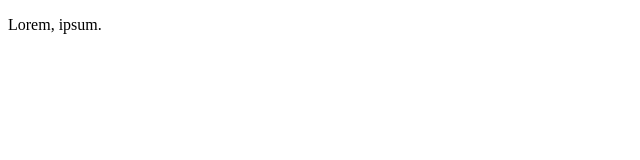
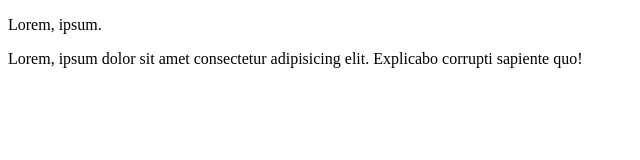
Before and after one commit to EzerQ/inicoba, a plain HTML site: page index.html in a window 1280 px wide. Shown: the whole page, without its empty margins (0-640 px from the left). Drawn offline with Linux system fonts and the light colour scheme.

Commit message:
menambahkan paragraf

```diff
--- a/index.html
+++ b/index.html
@@ -7,5 +7,6 @@
 </head>
 <body>
     <p>Lorem, ipsum.</p>
+    <p>Lorem, ipsum dolor sit amet consectetur adipisicing elit. Explicabo corrupti sapiente quo!</p>
 </body>
 </html>
```
